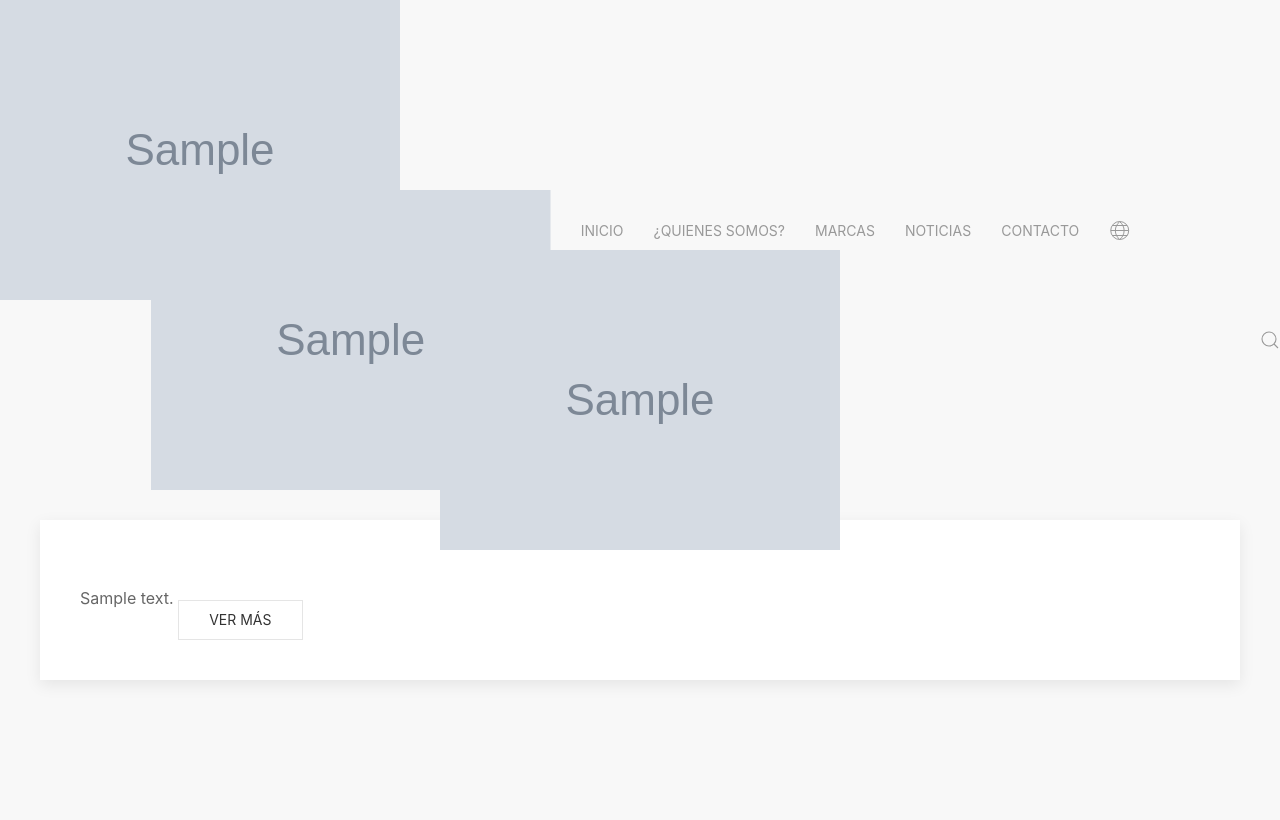
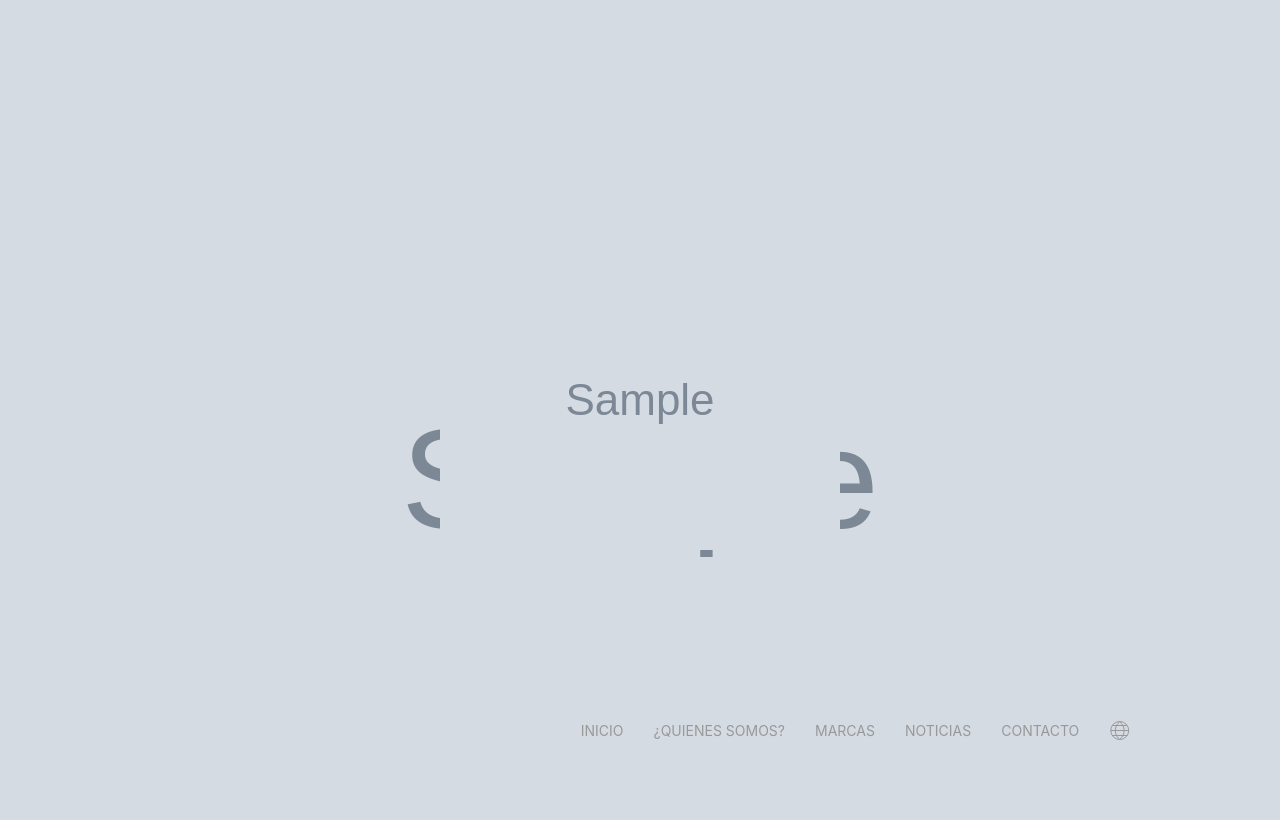
Before and after one commit to jhernandez18p/phxwebsite, a Django app: template templates/frontend/index.html in a window 1280 px wide. Shown: the top 820 px of the page. Run offline with Django 3.2, Linux system fonts and the light colour scheme; the template is opened without the code that fills it: most values are stand-ins (such as "Sample title", 1, 10 or a date in 2020); grey boxes marked "Sample" are stand-in pictures; some libraries are stand-ins or nearby versions; some web fonts are replaced; grey boxes are pictures that could not be loaded.

Commit message:
imagen header index

```diff
--- a/templates/frontend/index.html
+++ b/templates/frontend/index.html
@@ -19,7 +19,15 @@
                    <div class="swiper-wrapper" uk-height-match="target: > div > img">
                         {% for banner in banners %}
                             <div class="swiper-slide">
-                                <img src="{{banner.large_banner.url}}" alt="
+                                <div class="uk-child-width-1-1@m" >
+                                    <img class="uk-background-cover uk-visible@m" src="{{banner.large_banner.url}}" alt="
+                                    {% if lang_code != 'English' %}
+                                    {{banner.es_name}}
+                                    {% else %}
+                                    {{banner.en_name}}
+                                    {% endif %}" uk-height-viewport>
+                                </div>
+                                <img class="uk-hidden@m" src="{{banner.large_banner.url}}" alt="
                                 {% if lang_code != 'English' %}
                                 {{banner.es_name}}
                                 {% else %}
```
Also changed, not shown: settings/db.sqlite3.
